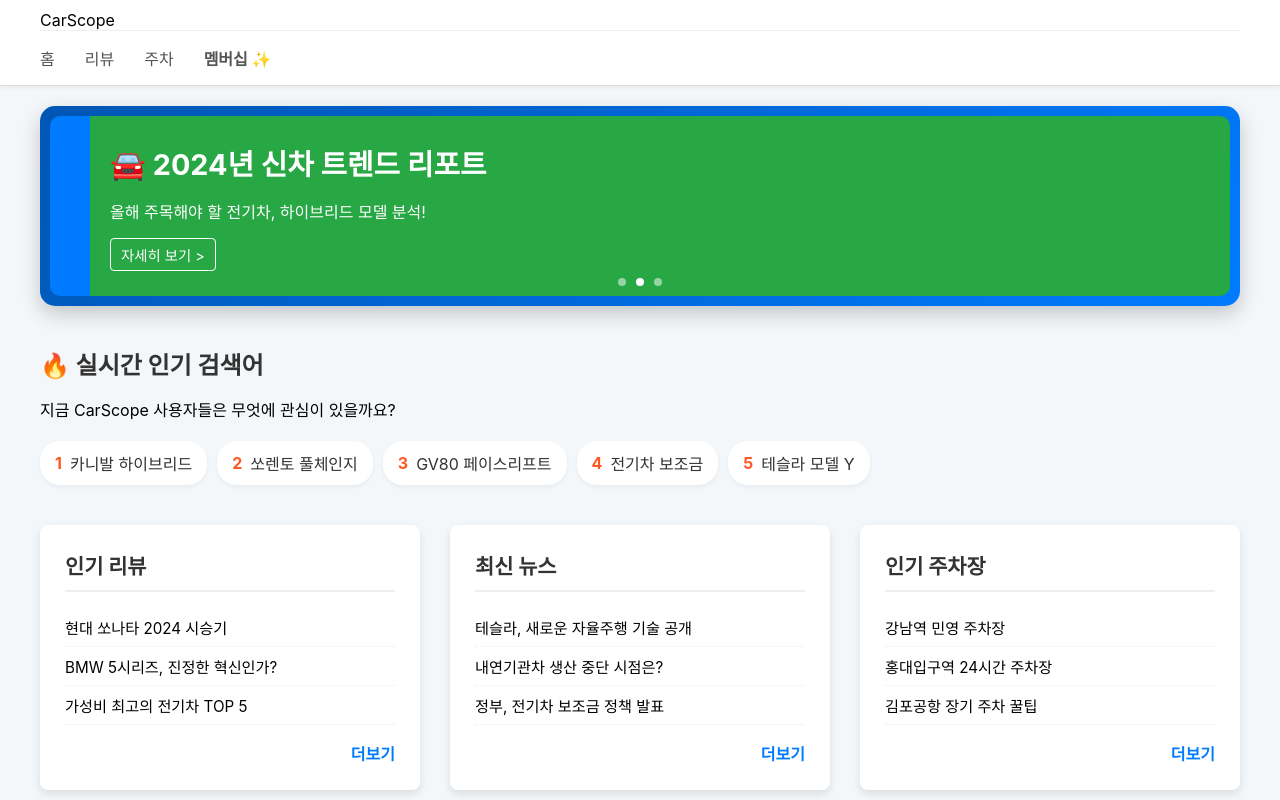
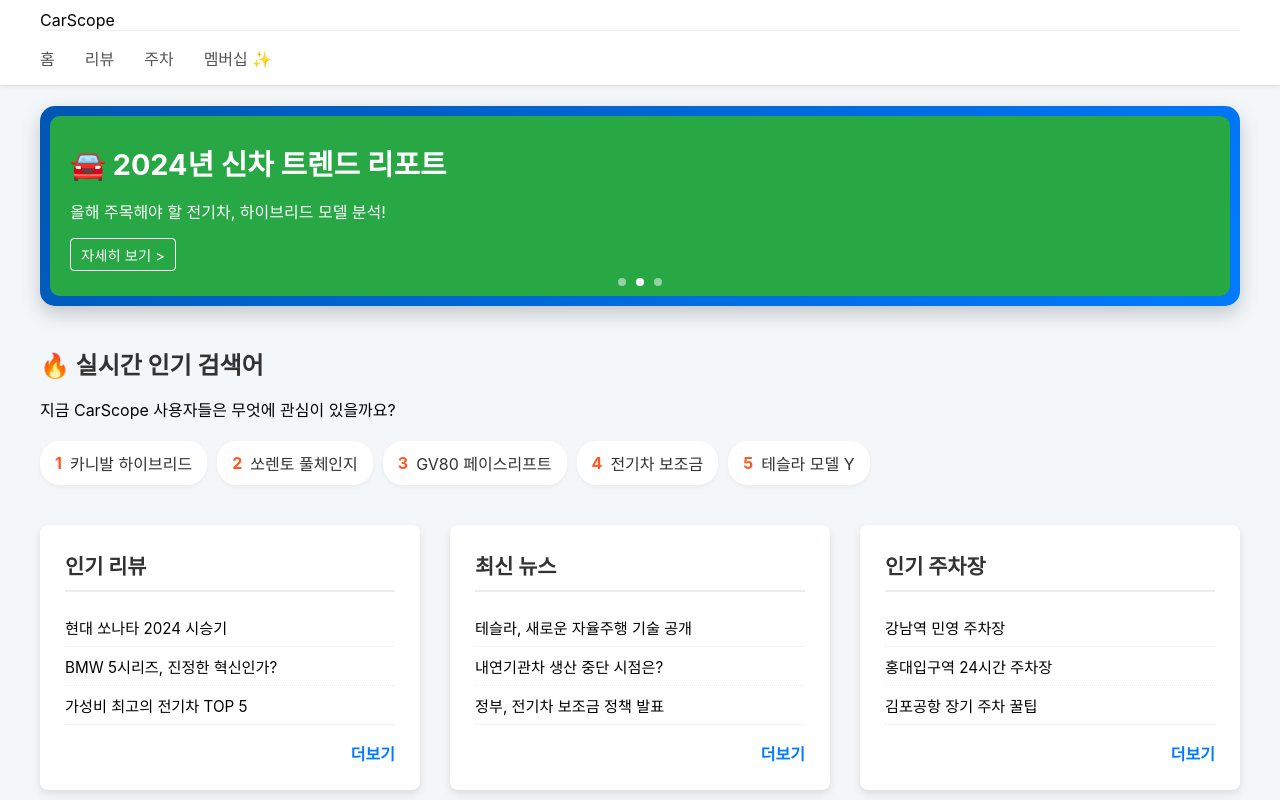
Before and after one commit to 2024136034-hakcheol/car-scope, a React (Create React App) app: page / in a window 1280 px wide. Shown: the top 800 px of the page. Built offline with nearby package versions, Linux system fonts and the light colour scheme.

Commit message:
feat: 홈 화면 CSS 및 헤더 디자인 원상 복구 및 통합

```diff
--- a/src/App.css
+++ b/src/App.css
@@ -15,7 +15,7 @@
 }
 
 /* ==================================== */
-/* Header 스타일: 로고, 검색창, 버튼 복구 */
+/* Header 스타일: 로고, 검색창, 버튼 및 네비게이션 복원 */
 /* ==================================== */
 .app-header {
     background-color: #ffffff;
@@ -104,10 +104,12 @@
     color: #555;
     padding: 5px 0;
     transition: color 0.2s;
+    font-weight: 500;
 }
 
 .app-header .nav-links a:hover {
     color: #007bff;
+    border-bottom: 2px solid #007bff;
 }
 
 .app-header .membership-link {
@@ -160,6 +162,7 @@
     position: relative;
     border-radius: 10px;
     height: 180px;
+    background-color: #007bff;
 }
 
 .slider-track {
@@ -173,6 +176,7 @@
     color: white;
     display: flex;
     align-items: center;
+    box-sizing: border-box;
 }
 
 .banner-link-wrapper {
```
